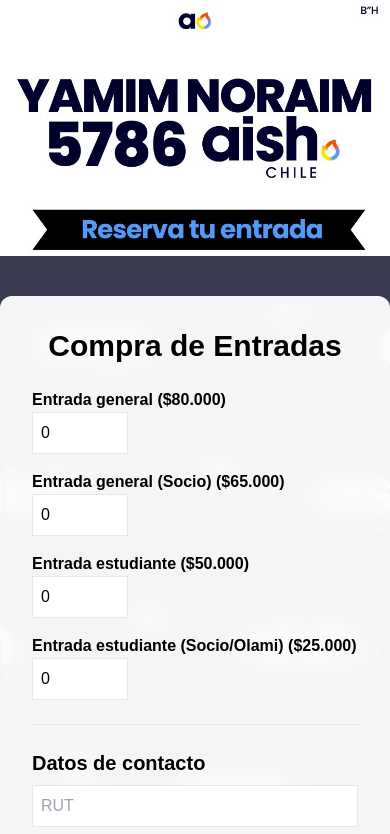
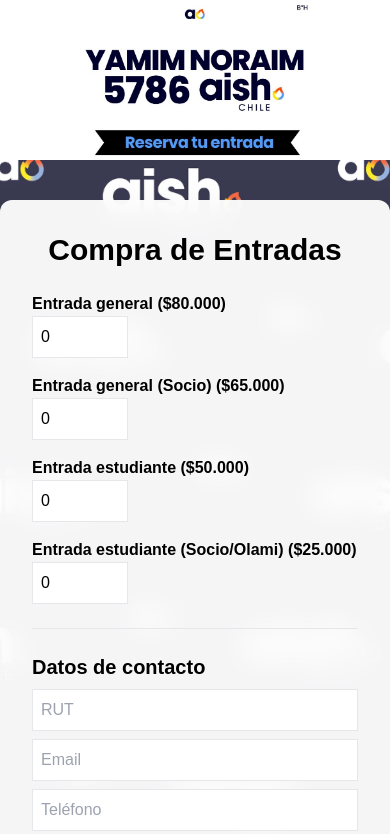
Before and after one commit to amrosenblum/EntradasYamimNoraim, a React (Vite) app: page / in a window 390 px wide. Shown: the top 834 px of the page. Built offline with nearby package versions, Linux system fonts and the light colour scheme.

Commit message:
fix: improve banner layout and responsiveness

```diff
--- a/src/App.tsx
+++ b/src/App.tsx
@@ -63,7 +63,13 @@
   return (
     <div>
       {/* Banner superior */}
-      <img src="/Banner.jpg" alt="Banner Aish" className="w-full max-h-64 object-cover" />
+      <div className="w-full h-40 bg-white flex justify-center items-center overflow-hidden">
+        <img
+          src="/Banner.jpg"
+          alt="Banner Aish"
+          className="h-full object-contain"
+        />
+      </div>
 
       {/* Contenedor principal con marco blanco */}
       <div className="max-w-3xl mx-auto bg-white bg-opacity-95 p-8 my-10 rounded-xl shadow-2xl backdrop-blur-md">
```
